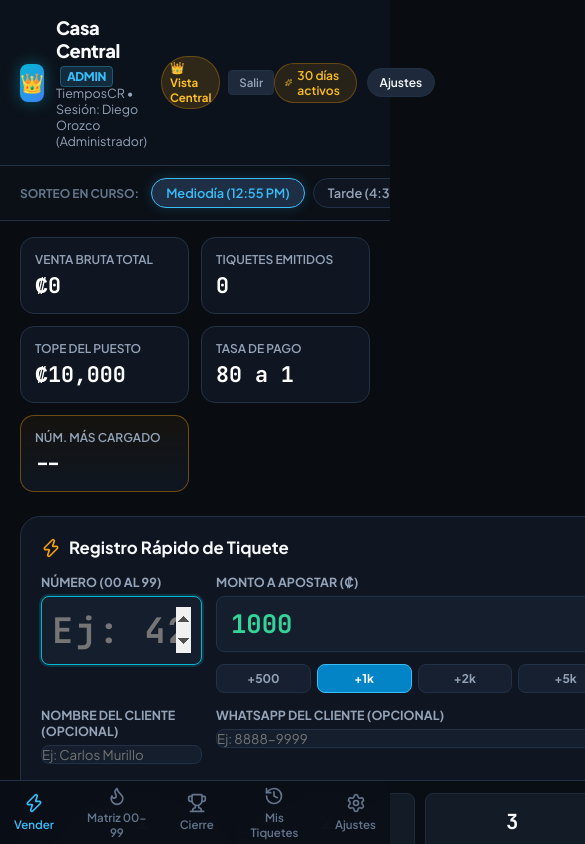
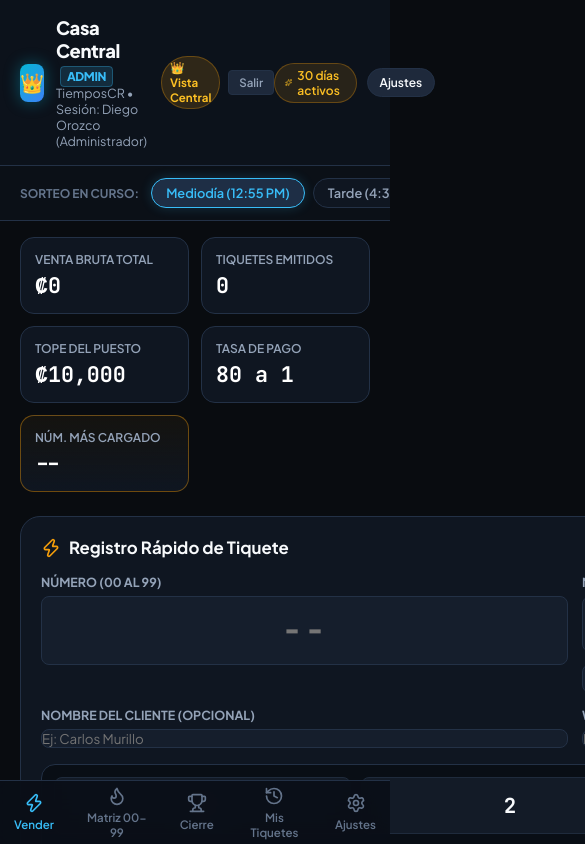
Before and after one commit to DiegoOrozco/bancacr, a React (Vite) app: page / in a window 390 px wide. Both pictures are taken after a click on the button 195 px from the left and 524 px from the top of the page. Shown: the top 844 px of the page, 585 px wide, since content can reach past the window. Built offline with nearby package versions, Linux system fonts and the light colour scheme.

Commit message:
fix: disable native virtual keyboard on mobile number input to avoid keypad clash

```diff
--- a/src/App.tsx
+++ b/src/App.tsx
@@ -606,15 +606,13 @@ export function App() {
                 <div className="input-group">
                   <label>Número (00 al 99)</label>
                   <input
-                    type="number"
-                    max={99}
-                    min={0}
-                    placeholder="Ej: 42"
-                    value={numeroInput}
+                    type="text"
+                    inputMode="none"
+                    readOnly
+                    placeholder="--"
+                    value={numeroInput.padStart(numeroInput ? 2 : 0, '0')}
                     disabled={sorteoSeleccionado.cerrado}
-                    onChange={e => setNumeroInput(e.target.value.slice(0, 2))}
                     className="big-num-input"
-                    autoFocus
                   />
                 </div>
 
```
